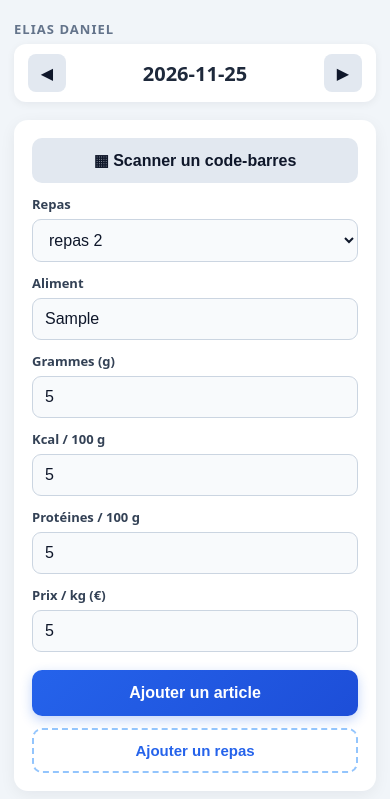
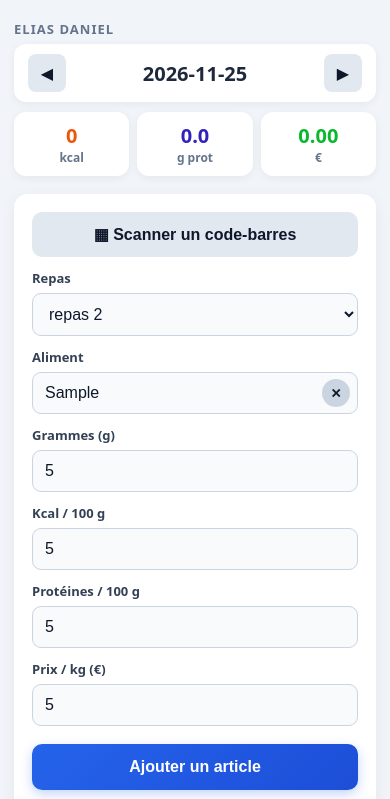
Before and after one commit to Eidir-elias/suivi-repas, a plain HTML site: page index.html in a window 390 px wide. Both pictures are taken after typing "Sample", "5", "5", "5", "5" into the empty fields and a click on the button "Ajouter un repas". Shown: the top 799 px of the page. Drawn offline with Linux system fonts and the light colour scheme.

Commit message:
Add files via upload

```diff
--- a/index.html
+++ b/index.html
@@ -21,6 +21,12 @@
         <button id="btn-jour-suiv" type="button">▶</button>
     </h1>
 
+    <div class="resume-haut">
+        <div class="resume-case resume-kcal"><span id="haut-kcal">0</span><small>kcal</small></div>
+        <div class="resume-case resume-prot"><span id="haut-prot">0</span><small>g prot</small></div>
+        <div class="resume-case resume-prix"><span id="haut-prix">0.00</span><small>€</small></div>
+    </div>
+
     <form id="formulaire-article">
         <button id="btn-scanner" type="button">▦ Scanner un code-barres</button>
         <p id="message-produit" class="message-produit cache"></p>
@@ -29,7 +35,10 @@
         <select id="select-repas"></select>
 
         <label for="aliment">Aliment</label>
-        <input id="aliment" type="text" placeholder="Ex: Blanc de poulet">
+        <div class="champ-avec-effacer">
+            <input id="aliment" type="text" placeholder="Ex: Blanc de poulet">
+            <button id="btn-effacer-aliment" type="button" class="btn-effacer cache" aria-label="Effacer le nom">✕</button>
+        </div>
 
         <label for="grammes">Grammes (g)</label>
         <input id="grammes" type="number" inputmode="decimal" step="any" min="0" placeholder="Ex: 150">
--- a/script.js
+++ b/script.js
@@ -29,6 +29,21 @@ const inputImport = document.getElementById("input-import");
 for (const input of tousLesInputs) {
     input.dataset.original = input.placeholder;
 }
+
+// Petit ✕ dans le champ "Aliment" : visible seulement s'il y a du texte
+const btnEffacerAliment = document.getElementById("btn-effacer-aliment");
+
+function mettreAJourBoutonEffacer() {
+    btnEffacerAliment.classList.toggle("cache", inputAliment.value === "");
+}
+
+inputAliment.addEventListener("input", mettreAJourBoutonEffacer);
+
+btnEffacerAliment.addEventListener("click", function () {
+    inputAliment.value = "";
+    mettreAJourBoutonEffacer();
+    inputAliment.focus();
+});
 
 // =====================================================================
 // 2. Données en mémoire
@@ -150,6 +165,9 @@ async function sauvegarder() {
 // =====================================================================
 function marquerErreur(input, message) {
     input.value = "";
+    if (input === inputAliment) {
+        btnEffacerAliment.classList.add("cache");
+    }
     input.placeholder = message;
     input.classList.add("erreur");
 }
@@ -266,17 +284,22 @@ function afficher() {
             afficherPopup(e, resume, true);
         });
 
-        // Bouton photo (à gauche du bandeau)
+        // Bouton photo (à gauche du bandeau) : 📷 = prendre une photo, 🖼️ = voir la photo
         const btnPhoto = document.createElement("button");
         btnPhoto.type = "button";
         btnPhoto.className = "btn-photo-repas";
-        btnPhoto.textContent = "📷";
-        btnPhoto.title = "Photo du repas";
+        const aUnePhoto = Boolean(repas[m].photoId);
+        btnPhoto.textContent = aUnePhoto ? "🖼️" : "📷";
+        btnPhoto.title = aUnePhoto ? "Voir la photo" : "Prendre une photo";
         btnPhoto.addEventListener("click", function (e) {
             e.stopPropagation();
-            repasPourPhoto = m;
-            inputPhoto.value = "";
-            inputPhoto.click();
+            if (repas[m].photoId) {
+                ouvrirPhoto(m);
+            } else {
+                repasPourPhoto = m;
+                inputPhoto.value = "";
+                inputPhoto.click();
+            }
         });
         tdBandeau.appendChild(btnPhoto);
 
@@ -312,24 +335,6 @@ function afficher() {
 
         trBandeau.appendChild(tdBandeau);
         listeArticles.appendChild(trBandeau);
-
-        // Photo du repas (miniature)
-        if (repas[m].photoId) {
-            const trPhoto = document.createElement("tr");
-            const tdPhoto = document.createElement("td");
-            tdPhoto.colSpan = 6;
-            tdPhoto.className = "cellule-photo";
-            const img = document.createElement("img");
-            img.className = "miniature-repas";
-            img.alt = "Photo de " + repas[m].nom;
-            img.addEventListener("click", function () {
-                ouvrirPhoto(m);
-            });
-            chargerImage(img, repas[m].photoId);
-            tdPhoto.appendChild(img);
-            trPhoto.appendChild(tdPhoto);
-            listeArticles.appendChild(trPhoto);
-        }
 
         // Articles du repas
         const articlesDuRepas = repas[m].articles;
@@ -395,6 +400,11 @@ function afficher() {
     document.getElementById("total-kcal").textContent = totalKcal.toFixed(2);
     document.getElementById("total-prot").textContent = totalProt.toFixed(2);
     document.getElementById("total-prix").textContent = totalPrix.toFixed(2) + " €";
+
+    // Le même total, affiché en haut sous la date
+    document.getElementById("haut-kcal").textContent = Math.round(totalKcal);
+    document.getElementById("haut-prot").textContent = totalProt.toFixed(1);
+    document.getElementById("haut-prix").textContent = totalPrix.toFixed(2);
 }
 
 // =====================================================================
@@ -461,6 +471,7 @@ bouton.addEventListener("click", async function () {
     for (const input of tousLesInputs) {
         input.value = "";
     }
+    mettreAJourBoutonEffacer();
     messageProduit.classList.add("cache");
 });
 
@@ -536,6 +547,9 @@ function fermerFenetre(fenetre) {
 document.getElementById("btn-fermer-photo").addEventListener("click", () => fermerFenetre(fenetrePhoto));
 
 document.getElementById("btn-remplacer-photo").addEventListener("click", function () {
+    if (!confirm("Es-tu sûr de vouloir remplacer cette photo ?")) {
+        return;
+    }
     inputPhoto.value = "";
     inputPhoto.click();
 });
@@ -666,6 +680,7 @@ async function chercherProduit(code) {
 
         effacerErreurs();
         inputAliment.value = marque ? `${nom} (${marque})` : nom;
+        mettreAJourBoutonEffacer();
         inputCalories.value = kcal !== undefined ? arrondir(kcal) : "";
         inputProteines.value = proteines !== undefined ? arrondir(proteines) : "";
 
--- a/style.css
+++ b/style.css
@@ -563,3 +563,62 @@ tfoot td.bande-separation {
     border-radius: 10px;
     cursor: pointer;
 }
+
+/* Total affiché en haut, sous la date */
+.resume-haut {
+    display: flex;
+    gap: 8px;
+    margin: -8px 0 18px;
+}
+
+.resume-case {
+    flex: 1;
+    background-color: #ffffff;
+    border-radius: 12px;
+    box-shadow: 0 2px 8px rgba(15, 23, 42, 0.06);
+    padding: 10px 6px;
+    text-align: center;
+    display: flex;
+    flex-direction: column;
+}
+
+.resume-case span {
+    font-size: 20px;
+    font-weight: 800;
+    white-space: nowrap;
+}
+
+.resume-case small {
+    font-size: 12px;
+    font-weight: 600;
+    color: #64748b;
+}
+
+.resume-kcal span { color: #ea580c; }
+.resume-prot span { color: #3321bc; }
+.resume-prix span { color: #09b82c; }
+
+/* Petit ✕ dans le champ Aliment */
+.champ-avec-effacer {
+    position: relative;
+}
+
+#formulaire-article .champ-avec-effacer input {
+    padding-right: 42px;
+}
+
+.btn-effacer {
+    position: absolute;
+    right: 8px;
+    top: 50%;
+    transform: translateY(-50%);
+    width: 28px;
+    height: 28px;
+    border: none;
+    border-radius: 50%;
+    background-color: #cbd5e1;
+    color: #0f172a;
+    font-size: 13px;
+    font-weight: 700;
+    cursor: pointer;
+}
--- a/sw.js
+++ b/sw.js
@@ -2,7 +2,7 @@
 // Stratégie : on essaie toujours internet d'abord (pour avoir la dernière version),
 // et si ça échoue (ou si c'est trop lent), on utilise la copie gardée sur le téléphone.
 
-const VERSION = "suivi-repas-v1";
+const VERSION = "suivi-repas-v2";
 
 const FICHIERS = [
     "./",
```
